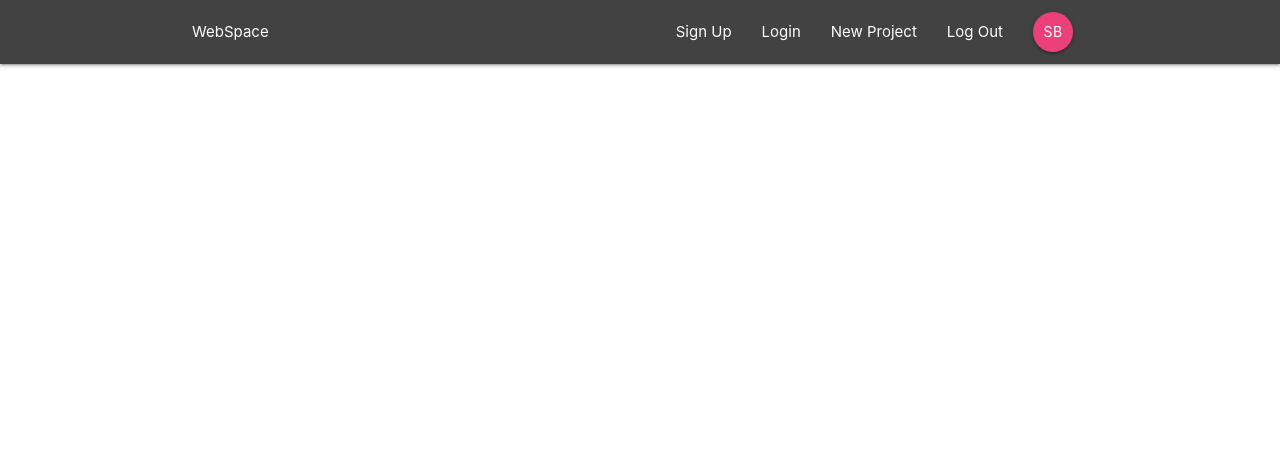
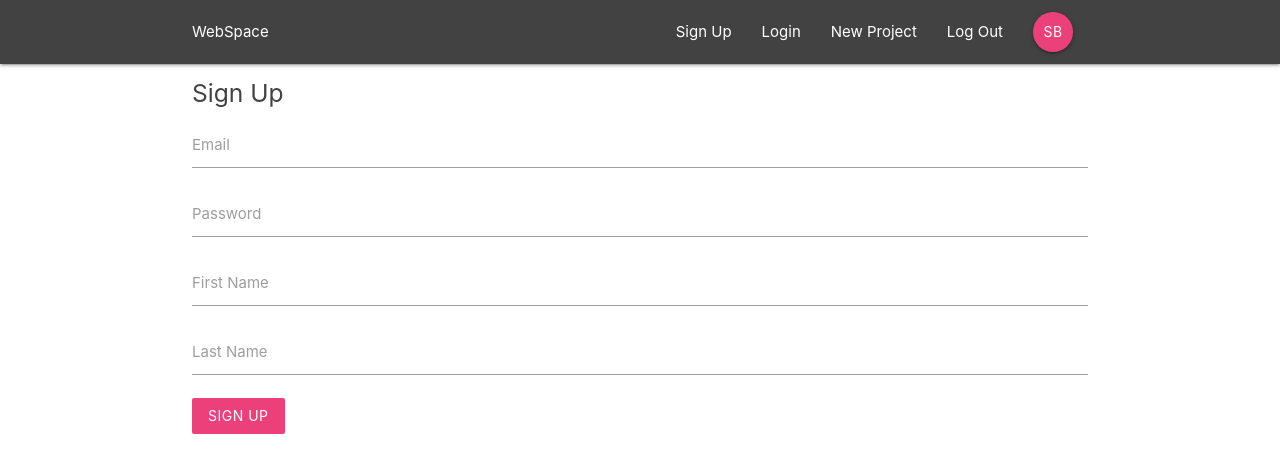
Before and after one commit to Sarthakbh321/Learning-Firebase, a React (Create React App) app: page /signup in a window 1280 px wide. Shown: the top 472 px of the page. Built offline with nearby package versions, Linux system fonts and the light colour scheme.

Commit message:
made singup page

```diff
--- a/src/App.js
+++ b/src/App.js
@@ -5,6 +5,7 @@ import Main from "./pages/Main/Main";
 import Navbar from "./components/Navbar/Navbar";
 import ProjectDetails from "./components/Projects/ProjectDetails";
 import Login from "./pages/Login/Login";
+import SignUp from "./pages/SignUp/SignUp";
 
 function App() {
 	return (
@@ -13,6 +14,7 @@ function App() {
 			<Switch>
 				<Route exact path="/" component={Main} />
 				<Route exact path="/signin" component={Login} />
+				<Route exact path="/signup" component={SignUp} />
 				<Route exact path="/project/:id" component={ProjectDetails} />
 			</Switch>
 		</Router>
--- a/src/components/Navbar/SignedOut.js
+++ b/src/components/Navbar/SignedOut.js
@@ -6,7 +6,7 @@ function SignedOut() {
 		<div className="right">
 			<ul>
 				<li>
-					<NavLink to="/">Sign Up</NavLink>
+					<NavLink to="/signup">Sign Up</NavLink>
 				</li>
 				<li>
 					<NavLink to="/signin">Login</NavLink>
--- /dev/null
+++ b/src/pages/SignUp/SignUp.js
@@ -0,0 +1,57 @@
+import React, { useState } from "react";
+
+const SignUp = () => {
+	const [details, setDetails] = useState({
+		email: "",
+		password: "",
+		firstName: "",
+		lastName: "",
+	});
+
+	const handleChange = (event) => {
+		const n = { ...details };
+		n[event.target.id] = event.target.value;
+
+		setDetails(n);
+	};
+
+	const handleSubmit = (e) => {
+		e.preventDefault();
+		console.log(details);
+	};
+
+	return (
+		<div className="container">
+			<form className="white" onSubmit={handleSubmit}>
+				<h5 className="grey-text text-darken-3">Sign Up</h5>
+				<div className="input-field">
+					<label htmlFor="email">Email</label>
+					<input type="email" id="email" onChange={handleChange} />
+				</div>
+				<div className="input-field">
+					<label htmlFor="password">Password</label>
+					<input
+						type="password"
+						id="password"
+						onChange={handleChange}
+					/>
+				</div>
+				<div className="input-field">
+					<label htmlFor="firstName">First Name</label>
+					<input type="text" id="firstName" onChange={handleChange} />
+				</div>
+				<div className="input-field">
+					<label htmlFor="lastName">Last Name</label>
+					<input type="text" id="lastName" onChange={handleChange} />
+				</div>
+				<div className="input-field">
+					<button className="btn pink lighten-1 z-depth-0">
+						Sign Up
+					</button>
+				</div>
+			</form>
+		</div>
+	);
+};
+
+export default SignUp;
```
